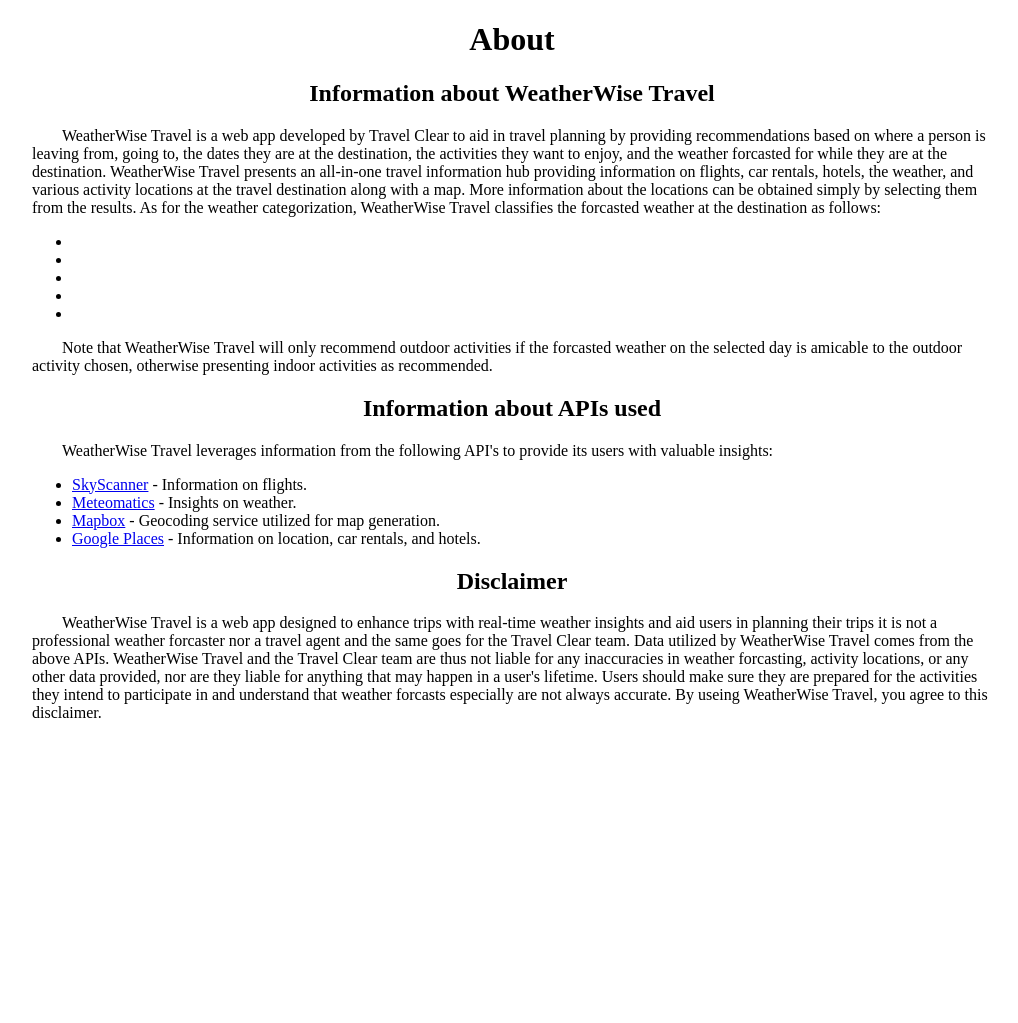
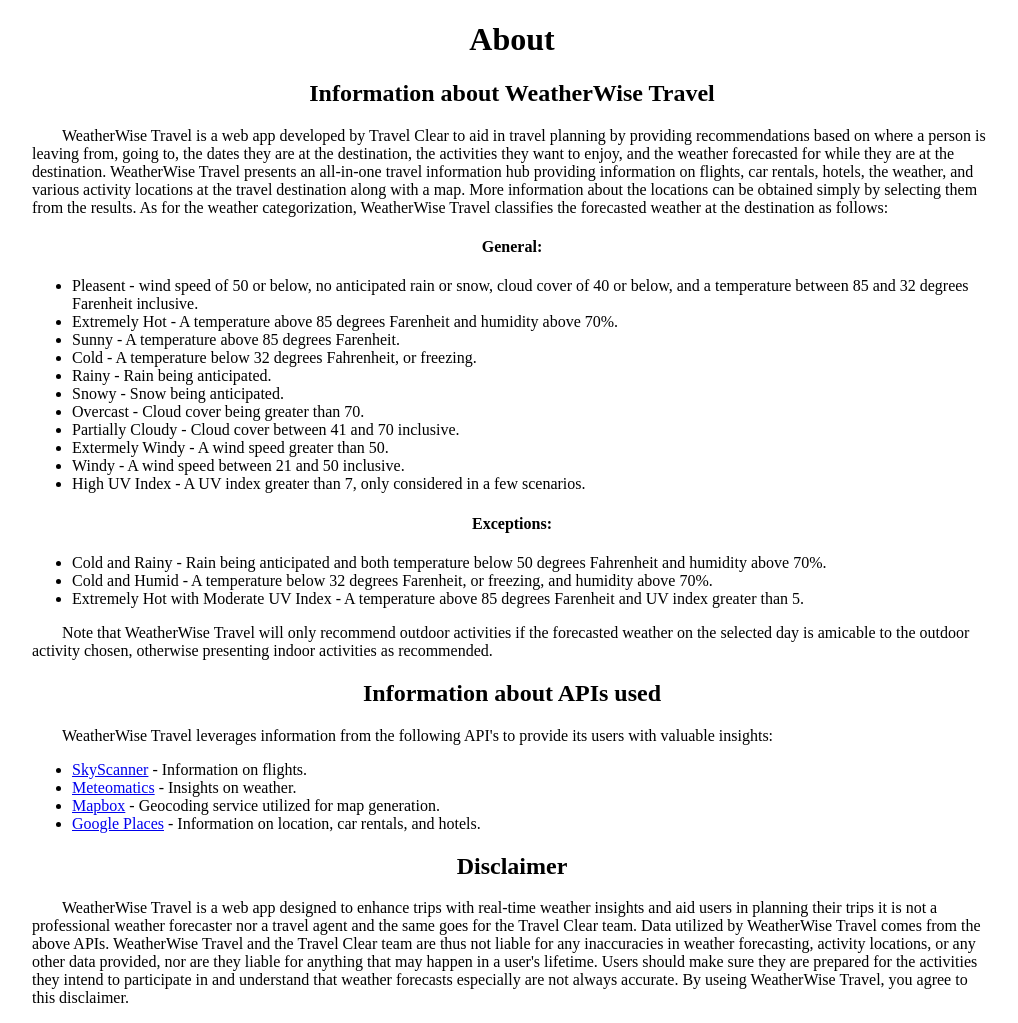
Before and after one commit to IndianaLudwig/WeatherWiseTravel, a Django app: page /WWT/about/ in a window 1280 px wide. Shown: the part 111-1134 px from the top of the page, without its empty margins (128-1146 px from the left). Before the commit the page ends 829 px from the top, so only its background shows below. Run offline with Django 4.2, Linux system fonts and the light colour scheme.

Commit message:
* Created file for index JavaScript * Added a red error style to style.css * Index uses the above style * About page now lists how the weather is determined * continued work on the results page

```diff
--- a/WWTWebApp/WWT/static/WWT/CSS/style.css
+++ b/WWTWebApp/WWT/static/WWT/CSS/style.css
@@ -16,6 +16,10 @@
 
 .centerText {
     text-align: center;
+}
+
+.errorText {
+    color: red;
 }
 
 .headerLayout {
--- /dev/null
+++ b/WWTWebApp/WWT/static/WWT/JavaScript/index.JS
@@ -0,0 +1 @@
+//FIXME, add in controls on what dates can be entered by the user.
--- a/WWTWebApp/WWT/templates/WWT/about.html
+++ b/WWTWebApp/WWT/templates/WWT/about.html
@@ -30,30 +30,61 @@
 
     <div class="pageMargins">
         <h1 class="centerText">About</h1>
-        <h2 class="centerText">Information about WeatherWise Travel</h2><!--FIXME-->
+        <h2 class="centerText">Information about WeatherWise Travel</h2><!--Update as needed-->
         <p class="paragraph">
             WeatherWise Travel is a web app developed by Travel Clear to aid in
             travel planning by providing recommendations based on where a person is
             leaving from, going to, the dates they are at the destination, the
-            activities they want to enjoy, and the weather forcasted for while they
+            activities they want to enjoy, and the weather forecasted for while they
             are at the destination. WeatherWise Travel presents an all-in-one travel
             information hub providing information on flights, car rentals, hotels,
             the weather, and various activity locations at the travel destination
             along with a map. More information about the locations can be obtained
             simply by selecting them from the results. As for the weather
-            categorization, WeatherWise Travel classifies the forcasted weather at
+            categorization, WeatherWise Travel classifies the forecasted weather at
             the destination as follows:
+
+            <h4 class="centerText">General:</h4>
             <ul>
-                <li></li>
-                <li></li>
-                <li></li>
-                <li></li>
-                <li></li>
+                <Li>
+                    Pleasent - wind speed of 50 or below, no anticipated rain or snow,
+                    cloud cover of 40 or below, and a temperature between 85 and 32
+                    degrees Farenheit inclusive.
+                </Li>
+                <li>Extremely Hot - A temperature above 85 degrees Farenheit and humidity above 70%.</li>
+                <li>Sunny - A temperature above 85 degrees Farenheit.</li>
+                <li>Cold - A temperature below 32 degrees Fahrenheit, or freezing.</li>
+                <li>Rainy - Rain being anticipated.</li>
+                <li>Snowy - Snow being anticipated.</li>
+                <li>Overcast - Cloud cover being greater than 70.</li>
+                <li>Partially Cloudy - Cloud cover between 41 and 70 inclusive.</li>
+                <li>Extermely Windy - A wind speed greater than 50.</li>
+                <li>Windy - A wind speed between 21 and 50 inclusive.</li>
+                <li>
+                    High UV Index - A UV index greater than 7, only considered
+                    in a few scenarios.
+                </li>
+
+            </ul>
+            <h4 class="centerText">Exceptions:</h4>
+            <ul>
+                <li>
+                    Cold and Rainy - Rain being anticipated and both temperature below 50
+                    degrees Fahrenheit and humidity above 70%.
+                </li>
+                <li>
+                    Cold and Humid - A temperature below 32 degrees Farenheit, or freezing,
+                    and humidity above 70%.
+                </li>
+                <li>
+                    Extremely Hot with Moderate UV Index - A temperature above 85
+                    degrees Farenheit and UV index greater than 5.
+                </li>
             </ul>
         </p>
         <p class="paragraph">
             Note that WeatherWise Travel will only recommend outdoor activities if
-            the forcasted weather on the selected day is amicable to the outdoor
+            the forecasted weather on the selected day is amicable to the outdoor
             activity chosen, otherwise presenting indoor activities as recommended.
         </p>
         <h2 class="centerText">Information about APIs used</h2>
@@ -71,14 +102,14 @@
         <p class="paragraph">
             WeatherWise Travel is a web app designed to enhance trips with
             real-time weather insights and aid users in planning their trips it is
-            not a professional weather forcaster nor a travel agent and the same
+            not a professional weather forecaster nor a travel agent and the same
             goes for the Travel Clear team. Data utilized by WeatherWise Travel
             comes from the above APIs. WeatherWise Travel and the Travel Clear team
-            are thus not liable for any inaccuracies in weather forcasting,
+            are thus not liable for any inaccuracies in weather forecasting,
             activity locations, or any other data provided, nor are they liable
             for anything that may happen in a user's lifetime. Users should make
             sure they are prepared for the activities they intend to participate
-            in and understand that weather forcasts especially are not always
+            in and understand that weather forecasts especially are not always
             accurate. By useing WeatherWise Travel, you agree to this disclaimer.
         </p>
     </div>
--- a/WWTWebApp/WWT/templates/WWT/index.html
+++ b/WWTWebApp/WWT/templates/WWT/index.html
@@ -36,7 +36,7 @@
 
     <!--Display an error mesage if applicable-->
     {% if error_message %}
-        <p class="centerText">
+        <p class="centerText errorText">
             {{ error_message }}
         </p>
     {% endif %}
```
Also changed, not shown: WWTWebApp/WWT/templates/WWT/results.html (+10 -8 lines).
